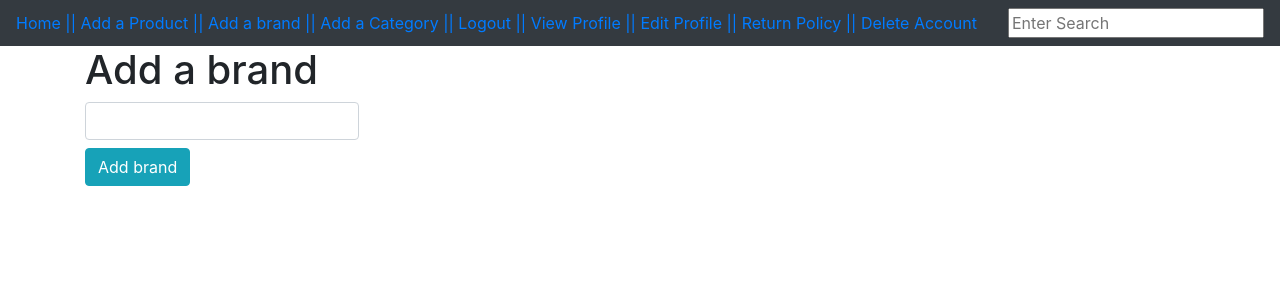
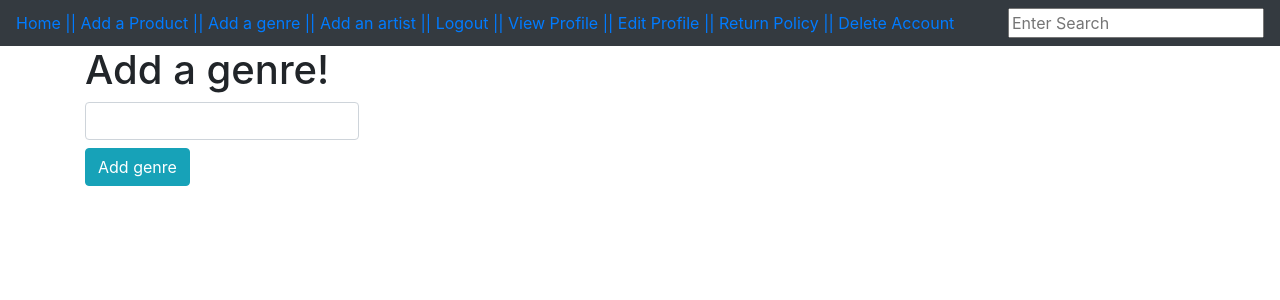
Before and after one commit to christian0a0hernandez/CMPE131-GroupProj, a Flask app: page /addbrand in a window 1280 px wide. Shown: the top 300 px of the page. Run offline with Flask 2, Linux system fonts and the light colour scheme; the visitor is signed in with stand-in values (Sample User, id 1); some libraries are stand-ins or nearby versions.

```diff
--- a/website/auth.py
+++ b/website/auth.py
@@ -111,7 +111,6 @@ def addbrand():
 
     return render_template('addbrand.html', user=current_user, brands='brands')
 
-
 @auth.route('/addcategory', methods=['GET', 'POST'])
 def addcategory():
     if request.method == "POST":
@@ -123,6 +122,26 @@ def addcategory():
         return redirect(url_for('a.addbrand'))
 
     return render_template('addbrand.html', user=current_user)
+
+
+
+
+
+
+
+
+
+
+
+
+
+
+
+
+
+
+
+
 
 
 @auth.route('/addproduct', methods=['POST', 'GET'])
@@ -259,4 +278,6 @@ def deleteproduct(id):
 @auth.route('/inventory')
 def inventory():
     products = Addproduct.query.filter(Addproduct.stock > 0)
-    return render_template('inventory.html', user = current_user, products = products)
+    brands = Brands.query.all()
+
+    return render_template('inventory.html', user = current_user, products = products, brands = brands)
--- a/website/templates/addbrand.html
+++ b/website/templates/addbrand.html
@@ -1,24 +1,23 @@
 {% extends "base.html" %}
-
 {% block dablock %}
 
 <div class = "container">
     <div class ="row">
         {% if brands %}
-        <h1> Add a brand </h1>
+        <h1> Add a genre! </h1>
         <div class ="col-md-3"></div>
         <div class ="col-md-6"></div>
         {% endif %}
         {% if brands %}
             <form action ="" method ="POST">
                 <input type ="text" name ="brand" class = "form-control">
-                <input type ="submit" value ="Add brand" class ="btn btn-info mt-2">
+                <input type ="submit" value ="Add genre" class ="btn btn-info mt-2">
             </form>
             {% else %}
-        <h1>Add a category </h1>
+        <h1>Add an Artist! </h1>
             <form action ="" method ="POST">
                 <input type ="text" name ="category" class = "form-control">
-                <input type ="submit" value ="Add category" class ="btn btn-info mt-2">
+                <input type ="submit" value ="Add artist" class ="btn btn-info mt-2">
             </form>
             {% endif %}
     </div>
--- a/website/templates/addproduct.html
+++ b/website/templates/addproduct.html
@@ -19,7 +19,6 @@
                 <option value ="{{brand.id}}"> {{brand.name}}</option>
                     {% endfor %}
                 </select>
-
             <label for ="category">Select an artist</label>
             <select name = "category" id="category" class="form-control" required>
                     <option value=""> Select a category</option>
@@ -27,10 +26,8 @@
                 <option value ="category.id"> {{category.name}}</option>
                     {% endfor %}
                 </select>
-
             {{render_field(form.stock, class ="form-control" , placeholders="Add a product stock")}}
             {{render_field(form.description, class ="form-control" , placeholders="Add a product description", rows = "10")}}
-
             <div class="container">
                 <div class = "row">
                     <div class = "col-md-4"> {{render_field(form.image_1, class = "form-control")}}</div>
@@ -44,4 +41,6 @@
     <div class = "col-md-2"></div>
 </div>
 
+
+
 {% endblock dablock %}
--- a/website/templates/base.html
+++ b/website/templates/base.html
@@ -26,8 +26,8 @@
             <a class ="nav-item nv-link" id="home" href="/home">Home    |</a>
             {% if user.is_authenticated %}
             <a class ="nav-item nv-link" id="addproduct" href="/addproduct">|        Add a Product    |</a>
-            <a class ="nav-item nv-link" id="addbrand" href="/addbrand">|        Add a brand    |</a>
-            <a class ="nav-item nv-link" id="addcategory" href="/addcategory">|        Add a Category    |</a>
+            <a class ="nav-item nv-link" id="addbrand" href="/addbrand">|        Add a genre    |</a>
+            <a class ="nav-item nv-link" id="addcategory" href="/addcategory">|        Add an artist    |</a>
             <a class ="nav-item nv-link" id="logout" href="/logout">|        Logout    |</a>
             <a class ="nav-item nv-link" id="userProfile" href="/userProfile">|       View Profile    |</a>
             <a class ="nav-item nv-link" id="editUserProfile" href="/editUserProfile">|        Edit Profile    |</a>
```
